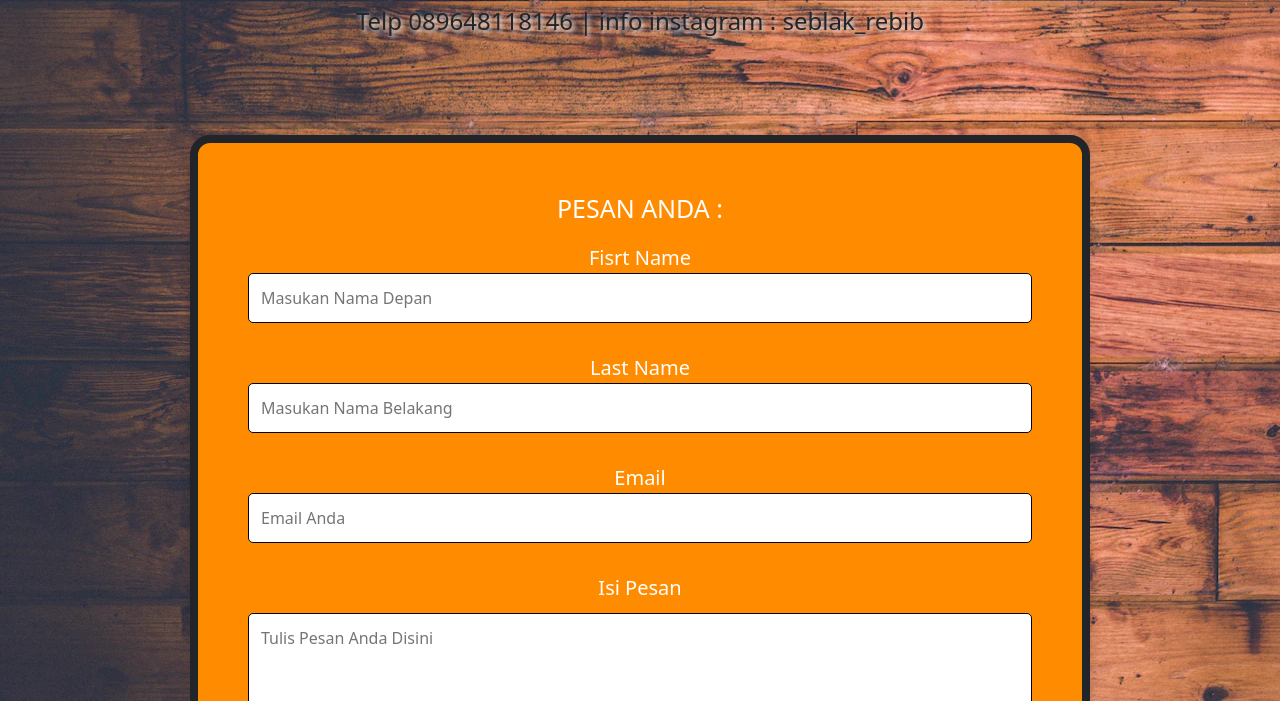
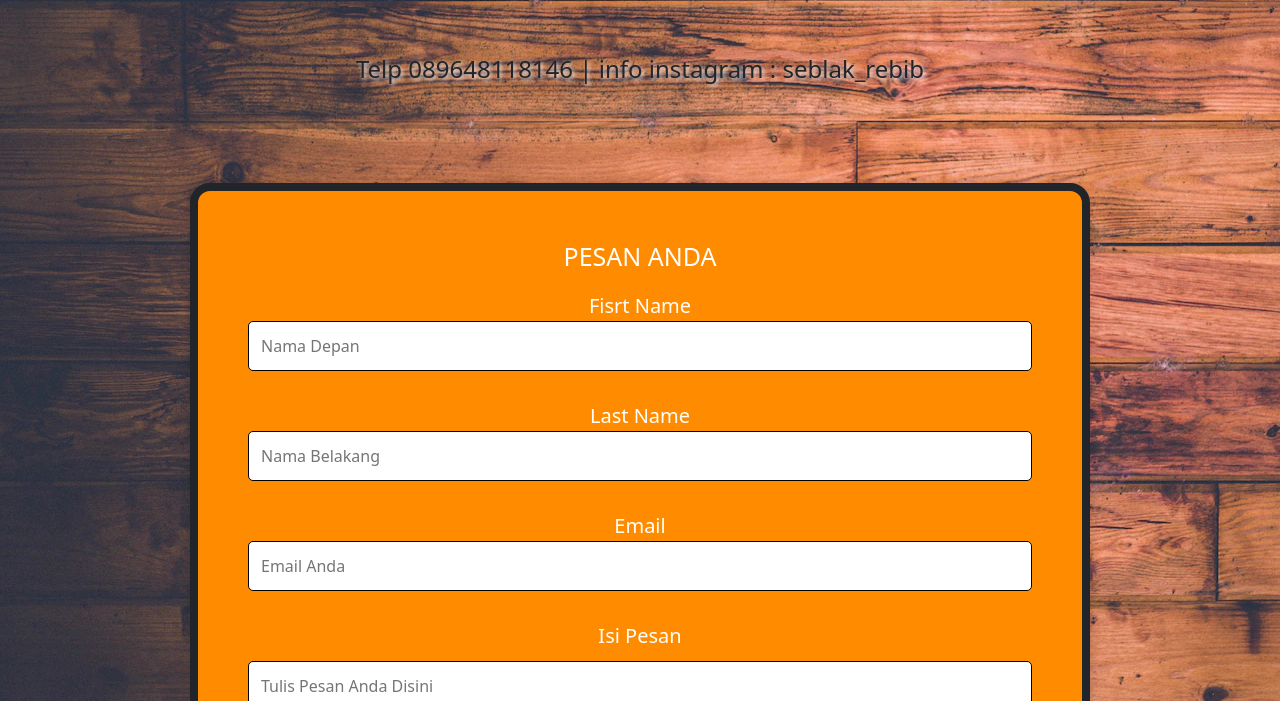
Before and after one commit to Arielnazril/seblakrebib, a plain HTML site: page contact.html in a window 1280 px wide. Shown: the part 399-1100 px from the top of the page. Drawn offline with nearby package versions, Linux system fonts and the light colour scheme.

Commit message:
Update contact.html

```diff
--- a/contact.html
+++ b/contact.html
@@ -46,23 +46,23 @@
     <div class="container text-center mt-5">
     <div class="row">
       <h1>Jika ada pertanyaan, silahkan Hubungi Kami</h1>
-      <p>Telp 089648118146 | info instagram : seblak_rebib</p>
+      <p class="mt-5">Telp 089648118146 | info instagram : seblak_rebib</p>
     </div>
   </div>
 
   <div class="form">
     <form class="mt-auto">
-      <h4>PESAN ANDA :</h4>
+      <h4>PESAN ANDA</h4>
       <label>Fisrt Name
           <input type="text"
                  name="first-name"
-                 placeholder="Masukan Nama Depan">
+                 placeholder="Nama Depan">
       </label>
 
       <label>Last Name
           <input type="text"
                  name="last-name"
-                 placeholder="Masukan Nama Belakang">
+                 placeholder="Nama Belakang">
       </label>
 
       <label for="email">Email
```
